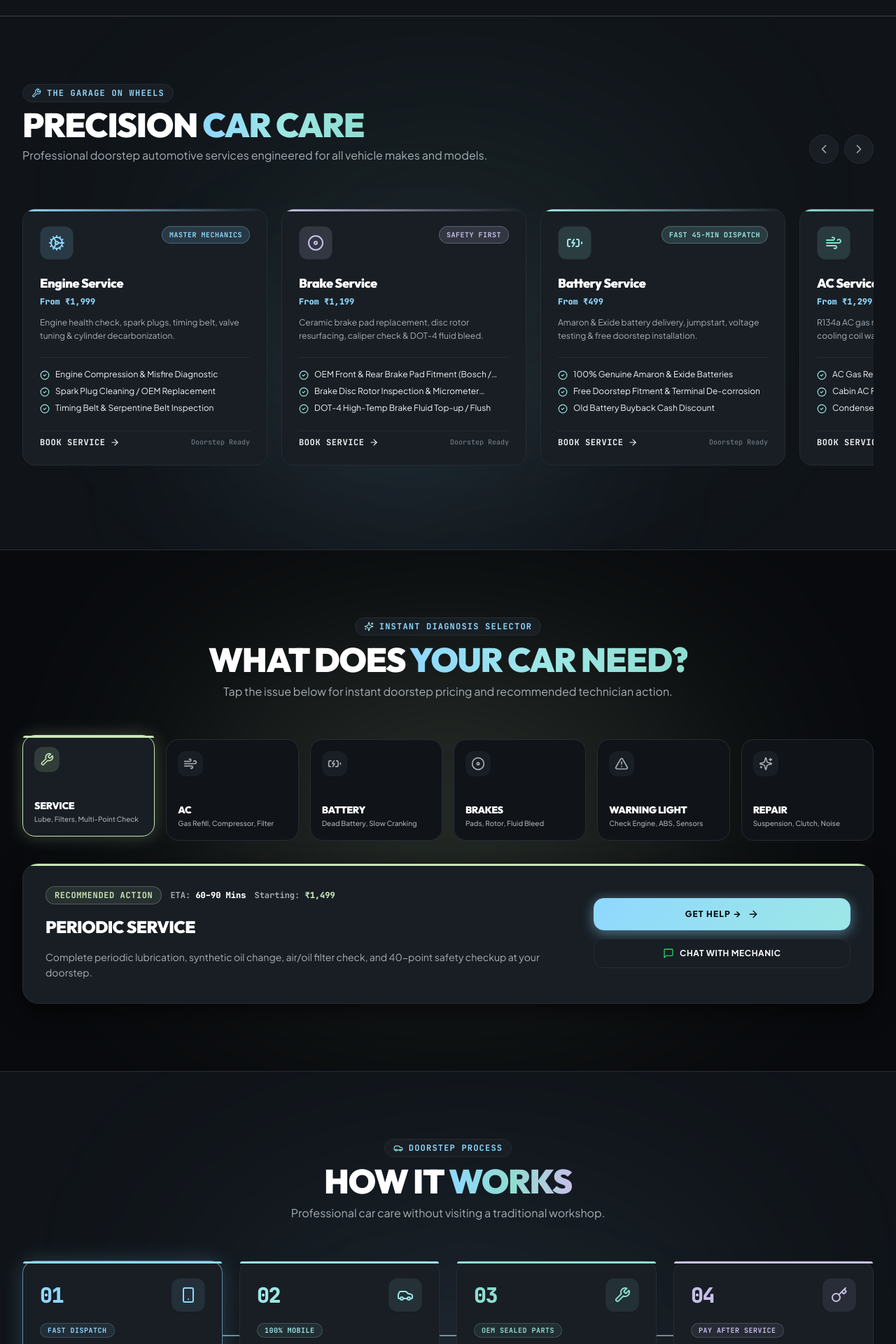
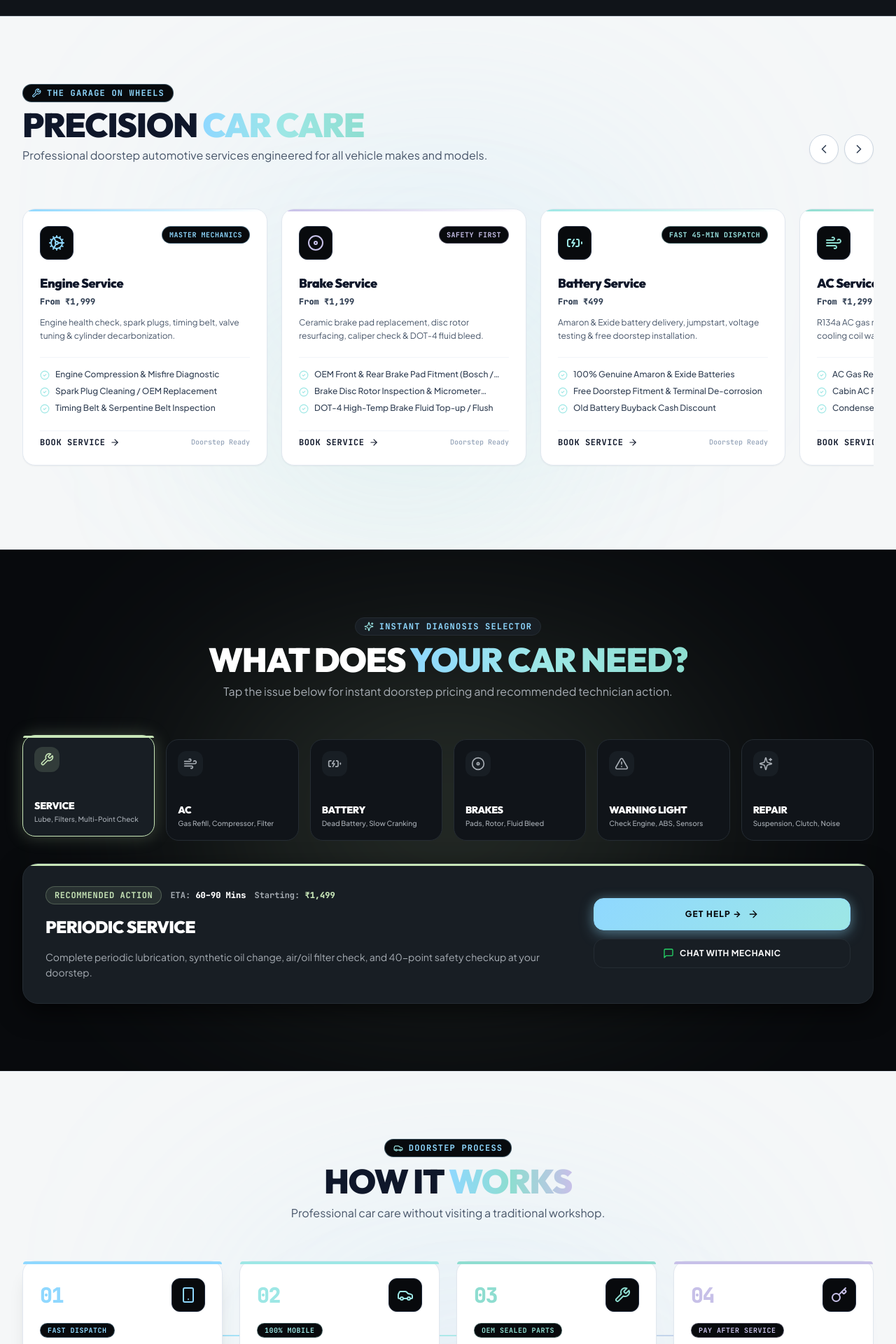
Before and after one commit to sravankumarthatikanti-ux/The-Garage-On-Wheels-Door-Step-Car-Service-and-repair, a React (Vite) app: page / in a window 1280 px wide. Shown: the part 860-2780 px from the top of the page at 70% size. Built offline with nearby package versions, Linux system fonts and the light colour scheme.

Commit message:
style: add balanced Soft Pearl White (#F5F7F8) sections with clean white cards and high contrast automotive accents

```diff
--- a/src/components/HowItWorks.jsx
+++ b/src/components/HowItWorks.jsx
@@ -53,24 +53,24 @@ export default function HowItWorks({ onOpenBooking }) {
   ];
 
   return (
-    <section id="how-it-works" className="py-16 md:py-24 bg-[#101419] text-white border-t border-[#252C33] relative overflow-hidden">
+    <section id="how-it-works" className="py-16 md:py-24 bg-[#F5F7F8] text-[#080A0D] border-t border-slate-200 relative overflow-hidden">
 
-      {/* Background Color Blooms */}
-      <div className="absolute top-1/2 left-1/4 -translate-y-1/2 w-[700px] h-[350px] bg-ice/10 rounded-full blur-[140px] pointer-events-none" />
-      <div className="absolute bottom-10 right-1/4 w-[500px] h-[300px] bg-lavender/10 rounded-full blur-[130px] pointer-events-none" />
+      {/* Background Soft Studio Color Blooms */}
+      <div className="absolute top-1/2 left-1/4 -translate-y-1/2 w-[700px] h-[350px] bg-ice/15 rounded-full blur-[140px] pointer-events-none" />
+      <div className="absolute bottom-10 right-1/4 w-[500px] h-[300px] bg-lavender/15 rounded-full blur-[130px] pointer-events-none" />
 
       <div className="max-w-7xl mx-auto px-4 sm:px-6 lg:px-8 relative z-10">
 
         {/* Section Header */}
         <div className="text-center max-w-3xl mx-auto mb-14 space-y-2.5">
-          <div className="inline-flex items-center space-x-2 px-3 py-1 rounded-full bg-[#181E24] text-ice text-xs font-bold uppercase tracking-widest border border-[#252C33] font-mono">
+          <div className="inline-flex items-center space-x-2 px-3 py-1 rounded-full bg-[#080A0D] text-ice text-xs font-bold uppercase tracking-widest border border-ice/30 font-mono shadow-sm">
             <Car className="w-3.5 h-3.5 text-cyan" />
             <span>DOORSTEP PROCESS</span>
           </div>
-          <h2 className="text-3xl sm:text-4xl lg:text-5xl font-black text-white font-heading tracking-tight">
+          <h2 className="text-3xl sm:text-4xl lg:text-5xl font-black text-slate-900 font-heading tracking-tight">
             HOW IT <span className="text-transparent bg-clip-text bg-gradient-to-r from-ice via-aqua to-lavender">WORKS</span>
           </h2>
-          <p className="text-sm sm:text-base text-[#A7ADB4] leading-relaxed">
+          <p className="text-sm sm:text-base text-slate-600 leading-relaxed font-sans">
             Professional car care without visiting a traditional workshop.
           </p>
         </div>
@@ -79,7 +79,7 @@ export default function HowItWorks({ onOpenBooking }) {
         <div className="grid grid-cols-1 sm:grid-cols-2 lg:grid-cols-4 gap-6 mb-12 relative">
 
           {/* Connecting Progress Line for Desktop */}
-          <div className="hidden lg:block absolute top-1/3 left-[12%] right-[12%] h-[2px] bg-gradient-to-r from-ice via-cyan to-lavender opacity-60 pointer-events-none" />
+          <div className="hidden lg:block absolute top-1/3 left-[12%] right-[12%] h-[2.5px] bg-gradient-to-r from-ice via-cyan to-lavender opacity-80 pointer-events-none" />
 
           {steps.map((step, idx) => {
             const Icon = step.icon;
@@ -89,13 +89,13 @@ export default function HowItWorks({ onOpenBooking }) {
               <div
                 key={step.num}
                 onMouseEnter={() => setActiveStep(idx)}
-                className={`bg-[#181E24] border border-[#252C33] rounded-card p-6 relative flex flex-col justify-between z-10 text-left transition-all duration-300 group hover:-translate-y-2 ${
-                  isHovered ? 'shadow-[0_0_30px_rgba(143,216,255,0.2)] border-ice/60' : ''
+                className={`bg-white border border-slate-200 rounded-card p-6 relative flex flex-col justify-between z-10 text-left transition-all duration-300 group hover:-translate-y-2 shadow-sm ${
+                  isHovered ? 'shadow-xl border-ice' : ''
                 }`}
               >
                 {/* Top Accent Line */}
                 <div
-                  className="absolute top-0 left-0 right-0 h-[3px] rounded-t-card"
+                  className="absolute top-0 left-0 right-0 h-[3.5px] rounded-t-card"
                   style={{ backgroundColor: step.accentColor }}
                 />
 
@@ -109,9 +109,8 @@ export default function HowItWorks({ onOpenBooking }) {
                       {step.num}
                     </span>
                     <div
-                      className="w-12 h-12 rounded-xl flex items-center justify-center border border-[#252C33] shadow-sm transition-transform duration-300 group-hover:scale-110"
+                      className="w-12 h-12 rounded-xl flex items-center justify-center border border-slate-800 shadow-sm transition-transform duration-300 group-hover:scale-110 bg-[#080A0D]"
                       style={{
-                        backgroundColor: `${step.accentColor}18`,
                         color: step.accentColor,
                       }}
                     >
@@ -121,11 +120,10 @@ export default function HowItWorks({ onOpenBooking }) {
 
                   {/* Badge */}
                   <span
-                    className="inline-block px-2.5 py-0.5 rounded-full text-[10px] font-bold uppercase font-mono tracking-wider border"
+                    className="inline-block px-2.5 py-0.5 rounded-full text-[10px] font-bold uppercase font-mono tracking-wider border bg-[#080A0D]"
                     style={{
-                      backgroundColor: `${step.accentColor}15`,
                       color: step.accentColor,
-                      borderColor: `${step.accentColor}35`,
+                      borderColor: `${step.accentColor}50`,
                     }}
                   >
                     {step.badge}
@@ -133,22 +131,22 @@ export default function HowItWorks({ onOpenBooking }) {
 
                   {/* Title & Subtitle */}
                   <div>
-                    <h3 className="text-base font-black text-white font-heading tracking-tight">
+                    <h3 className="text-base font-black text-slate-900 font-heading tracking-tight">
                       {step.title}
                     </h3>
-                    <p className="text-xs text-[#A7ADB4] font-medium font-sans mt-0.5">
+                    <p className="text-xs text-slate-500 font-medium font-sans mt-0.5">
                       {step.subtitle}
                     </p>
                   </div>
 
                   {/* Description */}
-                  <p className="text-xs text-[#F1F3F5]/80 leading-relaxed font-sans">
+                  <p className="text-xs text-slate-600 leading-relaxed font-sans">
                     {step.desc}
                   </p>
                 </div>
 
                 {/* Footer Micro Check */}
-                <div className="mt-5 pt-3 border-t border-[#252C33] flex items-center text-[11px] text-[#A7ADB4] font-mono">
+                <div className="mt-5 pt-3 border-t border-slate-100 flex items-center text-[11px] text-slate-500 font-mono">
                   <CheckCircle2 className="w-3.5 h-3.5 mr-1.5 text-cyan shrink-0" />
                   <span>Guaranteed doorstep execution</span>
                 </div>
--- a/src/components/ServiceGrid.jsx
+++ b/src/components/ServiceGrid.jsx
@@ -34,72 +34,72 @@ const SERVICE_ACCENTS = {
   "Engine Service": {
     accentColor: "#8FD8FF", // Ice Blue
     borderColor: "hover:border-[#8FD8FF]",
-    glowColor: "hover:shadow-[0_0_30px_rgba(143,216,255,0.25)]",
-    badgeBg: "bg-[#8FD8FF]/15 text-[#8FD8FF] border-[#8FD8FF]/30",
-    iconBg: "bg-[#8FD8FF]/15 text-[#8FD8FF]",
+    glowColor: "hover:shadow-[0_12px_35px_rgba(143,216,255,0.25)]",
+    badgeBg: "bg-[#080A0D] text-[#8FD8FF] border-[#8FD8FF]/40",
+    iconBg: "bg-[#080A0D] text-[#8FD8FF]",
     dotBg: "bg-[#8FD8FF]",
     barColor: "from-[#8FD8FF] to-transparent",
   },
   "Brake Service": {
     accentColor: "#C7C0E8", // Soft Lavender
     borderColor: "hover:border-[#C7C0E8]",
-    glowColor: "hover:shadow-[0_0_30px_rgba(199,192,232,0.25)]",
-    badgeBg: "bg-[#C7C0E8]/15 text-[#C7C0E8] border-[#C7C0E8]/30",
-    iconBg: "bg-[#C7C0E8]/15 text-[#C7C0E8]",
+    glowColor: "hover:shadow-[0_12px_35px_rgba(199,192,232,0.25)]",
+    badgeBg: "bg-[#080A0D] text-[#C7C0E8] border-[#C7C0E8]/40",
+    iconBg: "bg-[#080A0D] text-[#C7C0E8]",
     dotBg: "bg-[#C7C0E8]",
     barColor: "from-[#C7C0E8] to-transparent",
   },
   "Battery Service": {
     accentColor: "#9DE7E5", // Cyan Mist
     borderColor: "hover:border-[#9DE7E5]",
-    glowColor: "hover:shadow-[0_0_30px_rgba(157,231,229,0.25)]",
-    badgeBg: "bg-[#9DE7E5]/15 text-[#9DE7E5] border-[#9DE7E5]/30",
-    iconBg: "bg-[#9DE7E5]/15 text-[#9DE7E5]",
+    glowColor: "hover:shadow-[0_12px_35px_rgba(157,231,229,0.25)]",
+    badgeBg: "bg-[#080A0D] text-[#9DE7E5] border-[#9DE7E5]/40",
+    iconBg: "bg-[#080A0D] text-[#9DE7E5]",
     dotBg: "bg-[#9DE7E5]",
     barColor: "from-[#9DE7E5] to-transparent",
   },
   "AC Service": {
     accentColor: "#8EDDD0", // Aqua
     borderColor: "hover:border-[#8EDDD0]",
-    glowColor: "hover:shadow-[0_0_30px_rgba(142,221,208,0.25)]",
-    badgeBg: "bg-[#8EDDD0]/15 text-[#8EDDD0] border-[#8EDDD0]/30",
-    iconBg: "bg-[#8EDDD0]/15 text-[#8EDDD0]",
+    glowColor: "hover:shadow-[0_12px_35px_rgba(142,221,208,0.25)]",
+    badgeBg: "bg-[#080A0D] text-[#8EDDD0] border-[#8EDDD0]/40",
+    iconBg: "bg-[#080A0D] text-[#8EDDD0]",
     dotBg: "bg-[#8EDDD0]",
     barColor: "from-[#8EDDD0] to-transparent",
   },
   "Oil Change": {
     accentColor: "#DCC9A6", // Soft Champagne
     borderColor: "hover:border-[#DCC9A6]",
-    glowColor: "hover:shadow-[0_0_30px_rgba(220,201,166,0.25)]",
-    badgeBg: "bg-[#DCC9A6]/15 text-[#DCC9A6] border-[#DCC9A6]/30",
-    iconBg: "bg-[#DCC9A6]/15 text-[#DCC9A6]",
+    glowColor: "hover:shadow-[0_12px_35px_rgba(220,201,166,0.25)]",
+    badgeBg: "bg-[#080A0D] text-[#DCC9A6] border-[#DCC9A6]/40",
+    iconBg: "bg-[#080A0D] text-[#DCC9A6]",
     dotBg: "bg-[#DCC9A6]",
     barColor: "from-[#DCC9A6] to-transparent",
   },
   "General Service": {
     accentColor: "#C8E6B8", // Soft Lime
     borderColor: "hover:border-[#C8E6B8]",
-    glowColor: "hover:shadow-[0_0_30px_rgba(200,230,184,0.25)]",
-    badgeBg: "bg-[#C8E6B8]/15 text-[#C8E6B8] border-[#C8E6B8]/30",
-    iconBg: "bg-[#C8E6B8]/15 text-[#C8E6B8]",
+    glowColor: "hover:shadow-[0_12px_35px_rgba(200,230,184,0.25)]",
+    badgeBg: "bg-[#080A0D] text-[#C8E6B8] border-[#C8E6B8]/40",
+    iconBg: "bg-[#080A0D] text-[#C8E6B8]",
     dotBg: "bg-[#C8E6B8]",
     barColor: "from-[#C8E6B8] to-transparent",
   },
   "Car Diagnostics": {
     accentColor: "#8FD8FF", // Ice Blue
     borderColor: "hover:border-[#8FD8FF]",
-    glowColor: "hover:shadow-[0_0_30px_rgba(143,216,255,0.25)]",
-    badgeBg: "bg-[#8FD8FF]/15 text-[#8FD8FF] border-[#8FD8FF]/30",
-    iconBg: "bg-[#8FD8FF]/15 text-[#8FD8FF]",
+    glowColor: "hover:shadow-[0_12px_35px_rgba(143,216,255,0.25)]",
+    badgeBg: "bg-[#080A0D] text-[#8FD8FF] border-[#8FD8FF]/40",
+    iconBg: "bg-[#080A0D] text-[#8FD8FF]",
     dotBg: "bg-[#8FD8FF]",
     barColor: "from-[#8FD8FF] to-transparent",
   },
   "Custom Repair": {
     accentColor: "#9DE7E5", // Cyan Mist
     borderColor: "hover:border-[#9DE7E5]",
-    glowColor: "hover:shadow-[0_0_30px_rgba(157,231,229,0.25)]",
-    badgeBg: "bg-[#9DE7E5]/15 text-[#9DE7E5] border-[#9DE7E5]/30",
-    iconBg: "bg-[#9DE7E5]/15 text-[#9DE7E5]",
+    glowColor: "hover:shadow-[0_12px_35px_rgba(157,231,229,0.25)]",
+    badgeBg: "bg-[#080A0D] text-[#9DE7E5] border-[#9DE7E5]/40",
+    iconBg: "bg-[#080A0D] text-[#9DE7E5]",
     dotBg: "bg-[#9DE7E5]",
     barColor: "from-[#9DE7E5] to-transparent",
   },
@@ -126,25 +126,25 @@ export default function ServiceGrid({ onSelectService }) {
   };
 
   return (
-    <section id="services" className="py-16 md:py-24 bg-[#101419] text-white relative border-t border-[#252C33] overflow-hidden">
+    <section id="services" className="py-16 md:py-24 bg-[#F5F7F8] text-[#080A0D] relative border-t border-slate-200 overflow-hidden">
 
-      {/* Background Color Blooms: Aqua + Ice Blue Subtle Studio Lighting */}
-      <div className="absolute top-1/4 right-1/4 w-[650px] h-[350px] bg-aqua/10 rounded-full blur-[140px] pointer-events-none" />
-      <div className="absolute bottom-10 left-1/4 w-[500px] h-[300px] bg-ice/10 rounded-full blur-[130px] pointer-events-none" />
+      {/* Background Subtle Color Blooms */}
+      <div className="absolute top-1/4 right-1/4 w-[650px] h-[350px] bg-ice/15 rounded-full blur-[140px] pointer-events-none" />
+      <div className="absolute bottom-10 left-1/4 w-[500px] h-[300px] bg-aqua/15 rounded-full blur-[130px] pointer-events-none" />
 
       <div className="max-w-7xl mx-auto px-4 sm:px-6 lg:px-8 relative z-10">
 
         {/* Section Header */}
         <div className="flex flex-col md:flex-row md:items-end justify-between mb-10 md:mb-14 gap-5">
           <div className="space-y-2 text-left">
-            <div className="inline-flex items-center space-x-2 px-3 py-1 rounded-full bg-[#181E24] text-ice text-xs font-bold uppercase tracking-widest border border-[#252C33] font-mono">
+            <div className="inline-flex items-center space-x-2 px-3 py-1 rounded-full bg-[#080A0D] text-ice text-xs font-bold uppercase tracking-widest border border-ice/30 font-mono shadow-sm">
               <Wrench className="w-3.5 h-3.5 text-ice" />
               <span>THE GARAGE ON WHEELS</span>
             </div>
-            <h2 className="text-3xl sm:text-4xl lg:text-5xl font-black text-white font-heading tracking-tight">
+            <h2 className="text-3xl sm:text-4xl lg:text-5xl font-black text-slate-900 font-heading tracking-tight">
               PRECISION <span className="text-transparent bg-clip-text bg-gradient-to-r from-ice via-cyan to-aqua">CAR CARE</span>
             </h2>
-            <p className="text-sm sm:text-base text-[#A7ADB4] max-w-2xl leading-relaxed">
+            <p className="text-sm sm:text-base text-slate-600 max-w-2xl leading-relaxed font-sans">
               Professional doorstep automotive services engineered for all vehicle makes and models.
             </p>
           </div>
@@ -153,14 +153,14 @@ export default function ServiceGrid({ onSelectService }) {
           <div className="flex items-center space-x-2 self-start md:self-auto">
             <button
               onClick={() => scroll('left')}
-              className="p-2.5 rounded-full bg-[#181E24] border border-[#252C33] hover:border-ice text-[#A7ADB4] hover:text-white transition-all shadow-sm active:scale-95"
+              className="p-2.5 rounded-full bg-white border border-slate-300 hover:border-ice text-slate-700 hover:text-black transition-all shadow-sm active:scale-95"
               aria-label="Scroll left"
             >
               <ChevronLeft className="w-5 h-5" />
             </button>
             <button
               onClick={() => scroll('right')}
-              className="p-2.5 rounded-full bg-[#181E24] border border-[#252C33] hover:border-ice text-[#A7ADB4] hover:text-white transition-all shadow-sm active:scale-95"
+              className="p-2.5 rounded-full bg-white border border-slate-300 hover:border-ice text-slate-700 hover:text-black transition-all shadow-sm active:scale-95"
               aria-label="Scroll right"
             >
               <ChevronRight className="w-5 h-5" />
@@ -183,15 +183,15 @@ export default function ServiceGrid({ onSelectService }) {
               <div
                 key={service.id}
                 onClick={() => onSelectService && onSelectService(service.title)}
-                className={`snap-start shrink-0 w-[290px] sm:w-[330px] md:w-[350px] bg-[#181E24] border border-[#252C33] rounded-card p-6 flex flex-col justify-between cursor-pointer transition-all duration-300 ${accent.borderColor} ${accent.glowColor} group relative overflow-hidden text-left hover:-translate-y-2`}
+                className={`snap-start shrink-0 w-[290px] sm:w-[330px] md:w-[350px] bg-white border border-slate-200 rounded-card p-6 flex flex-col justify-between cursor-pointer transition-all duration-300 ${accent.borderColor} ${accent.glowColor} group relative overflow-hidden text-left hover:-translate-y-2 shadow-sm hover:shadow-xl`}
               >
                 {/* Thin Accent Bar on top edge */}
-                <div className={`absolute top-0 left-0 right-0 h-[3px] bg-gradient-to-r ${accent.barColor}`} />
+                <div className={`absolute top-0 left-0 right-0 h-[3.5px] bg-gradient-to-r ${accent.barColor}`} />
 
                 <div>
                   {/* Card Header: Icon & Badge */}
                   <div className="flex items-start justify-between mb-5">
-                    <div className={`w-12 h-12 rounded-xl flex items-center justify-center border border-[#252C33] shadow-sm transition-transform duration-300 group-hover:scale-110 ${accent.iconBg}`}>
+                    <div className={`w-12 h-12 rounded-xl flex items-center justify-center border border-slate-800 shadow-sm transition-transform duration-300 group-hover:scale-110 ${accent.iconBg}`}>
                       <IconComponent className="w-6 h-6" />
                     </div>
                     <span className={`text-[10px] font-bold uppercase tracking-wider px-2.5 py-1 rounded-full border font-mono ${accent.badgeBg}`}>
@@ -201,37 +201,37 @@ export default function ServiceGrid({ onSelectService }) {
 
                   {/* Service Title & Starting Price */}
                   <div className="space-y-1 mb-3">
-                    <h3 className="text-lg font-black text-white font-heading tracking-tight group-hover:text-ice transition-colors">
+                    <h3 className="text-lg font-black text-slate-900 font-heading tracking-tight group-hover:text-slate-800 transition-colors">
                       {service.title}
                     </h3>
-                    <div className="text-xs font-extrabold text-ice font-mono">
+                    <div className="text-xs font-extrabold text-slate-700 font-mono">
                       {service.startingPrice}
                     </div>
                   </div>
 
                   {/* Short Description */}
-                  <p className="text-xs text-[#A7ADB4] leading-relaxed mb-5 line-clamp-2">
+                  <p className="text-xs text-slate-600 leading-relaxed mb-5 line-clamp-2 font-sans">
                     {service.shortDesc}
                   </p>
 
                   {/* Feature Checklist */}
-                  <ul className="space-y-2 mb-6 border-t border-[#252C33] pt-4">
+                  <ul className="space-y-2 mb-6 border-t border-slate-100 pt-4">
                     {service.features.slice(0, 3).map((feat, fIdx) => (
-                      <li key={fIdx} className="flex items-start space-x-2 text-xs text-[#F1F3F5]">
+                      <li key={fIdx} className="flex items-start space-x-2 text-xs text-slate-700">
                         <CheckCircle2 className="w-3.5 h-3.5 text-cyan shrink-0 mt-0.5" />
-                        <span className="line-clamp-1">{feat}</span>
+                        <span className="line-clamp-1 font-medium">{feat}</span>
                       </li>
                     ))}
                   </ul>
                 </div>
 
                 {/* Card Footer CTA Button */}
-                <div className="pt-2 border-t border-[#252C33] flex items-center justify-between">
-                  <span className="text-xs font-bold text-[#F1F3F5] group-hover:text-ice transition-colors font-mono uppercase tracking-wider flex items-center gap-1.5">
+                <div className="pt-2 border-t border-slate-100 flex items-center justify-between">
+                  <span className="text-xs font-bold text-slate-900 group-hover:text-black transition-colors font-mono uppercase tracking-wider flex items-center gap-1.5">
                     <span>BOOK SERVICE</span>
-                    <ArrowRight className="w-3.5 h-3.5 btn-arrow transition-transform duration-200 group-hover:translate-x-1" />
+                    <ArrowRight className="w-3.5 h-3.5 btn-arrow transition-transform duration-200 group-hover:translate-x-1 text-slate-900" />
                   </span>
-                  <span className="text-[10px] text-[#6F7780] font-mono">Doorstep Ready</span>
+                  <span className="text-[10px] text-slate-400 font-mono">Doorstep Ready</span>
                 </div>
 
               </div>
@@ -239,7 +239,7 @@ export default function ServiceGrid({ onSelectService }) {
           })}
         </div>
 
-        {/* Mobile Swipe Pagination Dots with Multi-Color accents */}
+        {/* Mobile Swipe Pagination Dots */}
         <div className="flex justify-center space-x-1.5 mt-4 sm:hidden">
           {SERVICE_CATEGORIES.map((cat, idx) => {
             const accent = SERVICE_ACCENTS[cat.title] || SERVICE_ACCENTS["General Service"];
@@ -252,7 +252,7 @@ export default function ServiceGrid({ onSelectService }) {
                   }
                 }}
                 className={`h-1.5 rounded-full transition-all duration-300 ${
-                  activeIndex === idx ? `w-6 ${accent.dotBg}` : 'w-1.5 bg-[#252C33]'
+                  activeIndex === idx ? `w-6 ${accent.dotBg}` : 'w-1.5 bg-slate-300'
                 }`}
                 aria-label={`Go to slide ${idx + 1}`}
               />
```
Also changed, not shown: src/components/AboutSection.jsx (+24 -24 lines), src/components/ContactSection.jsx (+23 -23 lines), src/components/PartsFinder.jsx (+25 -32 lines).
